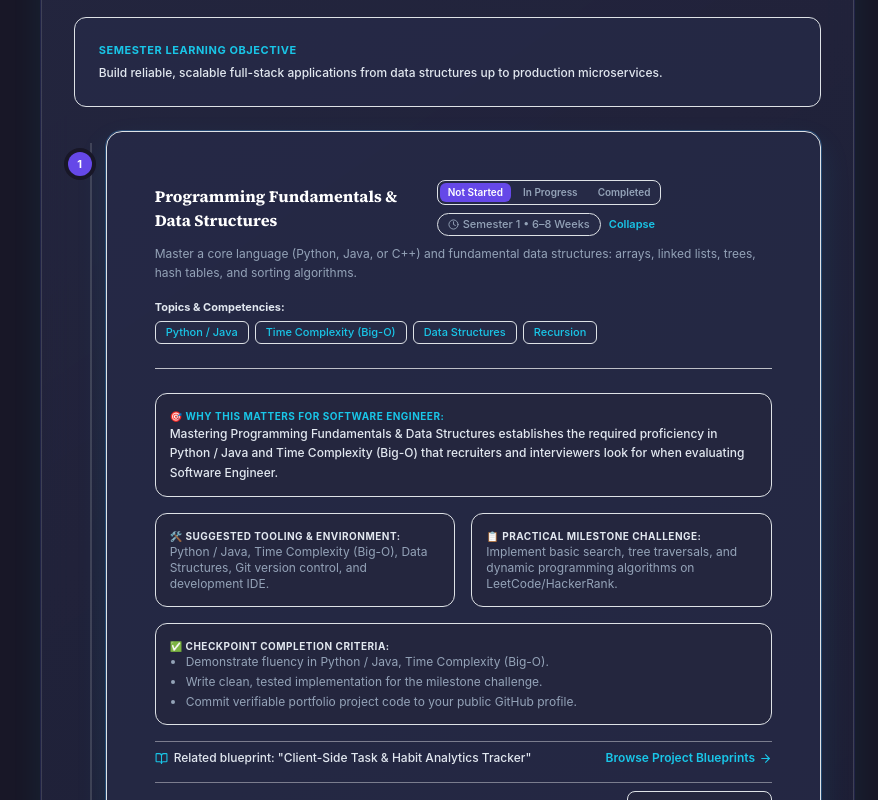
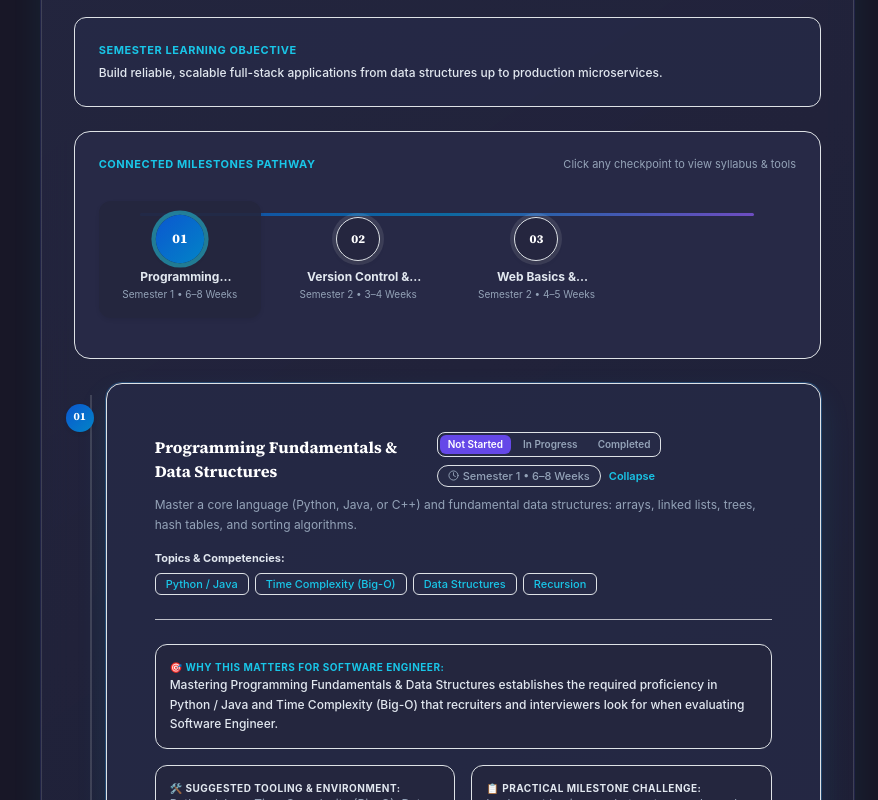
Before and after one commit to thejasdev/IntelliMatch-AI, a React (Vite) app: page /roadmaps in a window 1280 px wide. Shown: the part 1060-1860 px from the top of the page, without its empty margins (402-1280 px from the left). Built offline with nearby package versions, Linux system fonts and the light colour scheme.

Commit message:
Updated RoadmapPage File

```diff
--- a/src/pages/RoadmapsPage.jsx
+++ b/src/pages/RoadmapsPage.jsx
@@ -423,6 +423,64 @@ export default function RoadmapsPage({ onPreviewPdf }) {
               </p>
             </div>
 
+            {/* Connected Numbered Stepper (Image 5 Reference) */}
+            <div className="p-4 sm:p-5 rounded-2xl bg-brand-surface/90 border border-brand-border space-y-3">
+              <div className="flex items-center justify-between">
+                <span className="text-[11px] font-bold uppercase tracking-wider text-brand-cyan">
+                  Connected Milestones Pathway
+                </span>
+                <span className="text-[11px] text-brand-muted">
+                  Click any checkpoint to view syllabus &amp; tools
+                </span>
+              </div>
+
+              <div className="relative py-3">
+                {/* Continuous Connecting Line for Desktop */}
+                <div className="hidden sm:block absolute top-[28px] left-[6%] right-[6%] h-[3px] bg-gradient-to-r from-[#0B57D0] via-[#0284C7] to-[#8B5CF6] -z-0 opacity-70 rounded-full" />
+
+                <div className="grid grid-cols-2 sm:grid-cols-3 lg:grid-cols-4 gap-3 relative z-10">
+                  {(currentRoadmap?.milestones || []).map((m, idx) => {
+                    const stepNum = String(idx + 1).padStart(2, "0");
+                    const isExpanded = expandedMilestone === idx;
+                    const statusKey = `${selectedDomainId}_${selectedYearId}_${m.id || idx}`;
+                    const currentStatus = milestoneProgress[statusKey] || "Not Started";
+
+                    return (
+                      <button
+                        key={m.id || idx}
+                        type="button"
+                        onClick={() => setExpandedMilestone(idx)}
+                        className={`text-center p-3 rounded-xl transition-all flex flex-col items-center group cursor-pointer ${
+                          isExpanded
+                            ? "bg-brand-card/90 ring-1 ring-brand-cyan shadow-sm"
+                            : "hover:bg-brand-card/50"
+                        }`}
+                      >
+                        {/* Numbered Circle Node */}
+                        <div
+                          className={`w-11 h-11 rounded-full text-xs font-heading font-extrabold flex items-center justify-center shadow-md transition-all duration-200 mb-2 ring-4 ${
+                            currentStatus === "Completed"
+                              ? "bg-emerald-600 text-white ring-emerald-500/30"
+                              : isExpanded
+                              ? "bg-gradient-to-br from-[#0B57D0] to-[#0284C7] text-white ring-cyan-400/50 scale-110"
+                              : "bg-brand-card text-brand-slate border border-brand-border ring-white/10 group-hover:scale-105"
+                          }`}
+                        >
+                          {currentStatus === "Completed" ? "✓" : stepNum}
+                        </div>
+                        <span className="text-xs font-bold text-brand-slate line-clamp-1 group-hover:text-brand-cyan transition-colors">
+                          {m.title}
+                        </span>
+                        <span className="text-[10px] text-brand-muted mt-0.5">
+                          {m.timeframe || m.duration || `Checkpoint ${stepNum}`}
+                        </span>
+                      </button>
+                    );
+                  })}
+                </div>
+              </div>
+            </div>
+
             {/* Interactive Connected Milestones List */}
             <div className="relative pl-6 sm:pl-8 space-y-6 before:absolute before:left-3 sm:before:left-4 before:top-3 before:bottom-3 before:w-0.5 before:bg-brand-border">
               {(currentRoadmap?.milestones || []).map((milestone, idx) => {
@@ -443,15 +501,15 @@ export default function RoadmapsPage({ onPreviewPdf }) {
                   >
                     {/* Timeline Node Indicator */}
                     <div
-                      className={`absolute -left-[31px] sm:-left-[39px] top-5 w-6 h-6 rounded-full text-white text-[11px] font-bold flex items-center justify-center ring-4 ring-[#181727] shadow-xs transition-colors ${
+                      className={`absolute -left-[33px] sm:-left-[41px] top-5 w-7 h-7 rounded-full text-white text-[11px] font-heading font-bold flex items-center justify-center ring-4 ring-[#181727] shadow-sm transition-colors ${
                         currentStatus === "Completed"
                           ? "bg-emerald-600"
                           : currentStatus === "In Progress"
                           ? "bg-amber-500"
-                          : "bg-brand-violet"
+                          : "bg-gradient-to-br from-[#0B57D0] to-[#0284C7]"
                       }`}
                     >
-                      {currentStatus === "Completed" ? "✓" : idx + 1}
+                      {currentStatus === "Completed" ? "✓" : String(idx + 1).padStart(2, "0")}
                     </div>
 
                     <div className="flex flex-col sm:flex-row sm:items-center justify-between gap-2">
```
